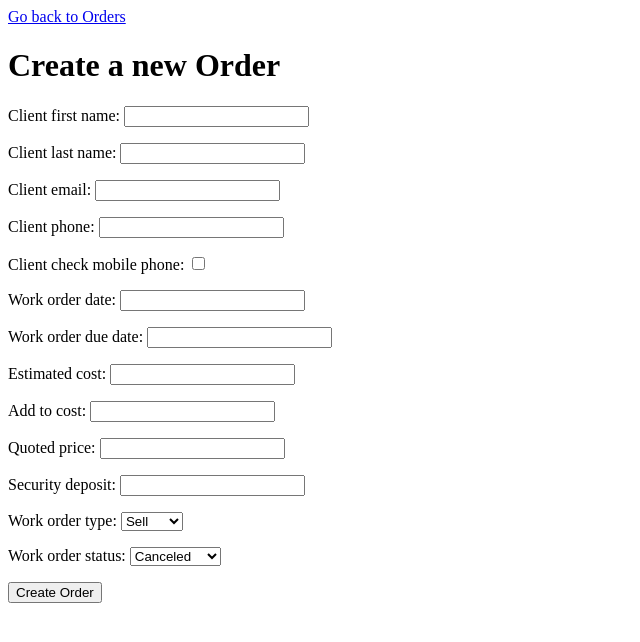
After one commit to RobertMargarian/jeweler_ticket_web_app, a Django app: page /order_create/ in a window 1280 px wide. The commit adds this page. Shown: the top 642 px of the page, without its empty margins (0-640 px from the left). Run offline with Django 4.2, Linux system fonts and the light colour scheme.

Commit message:
fixing views

```diff
--- /dev/null
+++ b/customers/forms.py
@@ -0,0 +1,22 @@
+from django import forms
+from .models import Order, Client
+
+
+class OrderForm(forms.Form):
+    client_first_name = forms.CharField(max_length=100)
+    client_last_name = forms.CharField(max_length=100)
+    client_email = forms.EmailField()
+    client_phone = forms.CharField(max_length=20)
+    client_check_mobile_phone = forms.BooleanField(required=False)
+    work_order_date = forms.DateField()
+    work_order_due_date = forms.DateField()
+    estimated_cost = forms.DecimalField(max_digits=10, decimal_places=2)
+    add_to_cost = forms.DecimalField(max_digits=10, decimal_places=2)
+    quoted_price = forms.DecimalField(max_digits=10, decimal_places=2)
+    security_deposit = forms.DecimalField(max_digits=10, decimal_places=2)
+    work_order_type = forms.ChoiceField(choices=(('Sell','Sell'), ('Repair','Repair'), ('Other', 'Other')))
+    work_order_status = forms.ChoiceField(choices=(('Canceled','Canceled'), ('In Progress','In Progress'), ('Completed', 'Completed')))
+
+
+"""     new_client = forms.BooleanField(required=False)
+    client = forms.ModelChoiceField(queryset=Client.objects.all()) """
--- /dev/null
+++ b/customers/templates/customers/order_create.html
@@ -0,0 +1,18 @@
+<!DOCTYPE html>
+<html>
+<head>
+    <meta charset="utf-8">
+    <meta name="viewport" content="width=device-width, initial-scale=1">
+    <title>Order Details</title>
+</head>
+<body>
+    <a href="/">Go back to Orders</a>
+    </hr>
+    <h1>Create a new Order</h1>
+    <form action="" method="post">
+        {% csrf_token %}
+        {{ form.as_p }}
+        <button type="submit">Create Order</button>
+    </form>
+</body>
+</html>
--- a/customers/templates/customers/order_detail.html
+++ b/customers/templates/customers/order_detail.html
@@ -8,7 +8,7 @@
 <body>
     <a href="/">Go back to Orders</a>
     </hr>
-    <h1>New Work Order (Edit Action)</h1>
+    <h1>Edit Order</h1>
     <div class="order_detail">
         <h2>Customer Information</h2>
         <p>Customer Full Name: {{ client.client_first_name }} {{ client.client_last_name }}</p>
--- a/customers/templates/customers/orders.html
+++ b/customers/templates/customers/orders.html
@@ -7,6 +7,7 @@
 </head>
 <body>
     <h1>Orders page</h1>
+    <a href="/order_create/">Create new order</a>
     {% for orders in orders %}
         <div class="orders">
             #{{ forloop.counter }}|
--- a/customers/urls.py
+++ b/customers/urls.py
@@ -1,9 +1,10 @@
 from django.urls import path
-from .views import orders, order_detail, customers, customer_detail
+from .views import orders, order_detail, customers, customer_detail, order_create
 
 
 urlpatterns = [
     path('', orders),
+    path('order_create/', order_create),
     path('<int:pk>/', order_detail),
     path('customers/', customers),
     path('customers/<int:pk>/', customer_detail)
--- a/customers/views.py
+++ b/customers/views.py
@@ -1,6 +1,7 @@
 from django.shortcuts import render
 from django.http import HttpResponse
 from .models import Company, User, Order, Client, Plan
+from .forms import OrderForm
 
 
 def orders(request):
@@ -27,6 +28,37 @@ def order_detail(request, pk):
     return render(request, "customers/order_detail.html", context)
 
 
+def order_create(request):
+    form = OrderForm()
+    if request.method == "POST":
+        print('Receiving a post request')
+        form = OrderForm(request.POST)
+        if form.is_valid():
+            print('Form is valid')
+            print(form.cleaned_data)
+            Client.objects.create(
+                client_first_name = form.cleaned_data['client_first_name'],
+                client_last_name = form.cleaned_data['client_last_name'],
+                client_email = form.cleaned_data['client_email'],
+                client_phone = form.cleaned_data['client_phone'],
+                client_check_mobile_phone = form.cleaned_data['client_check_mobile_phone']
+            )
+            Order.objects.create(
+                work_order_date = form.cleaned_data['work_order_date'],
+                work_order_due_date = form.cleaned_data['work_order_due_date'],
+                estimated_cost = form.cleaned_data['estimated_cost'],
+                quoted_price = form.cleaned_data['quoted_price'],
+                security_deposit = form.cleaned_data['security_deposit'],
+                work_order_type = form.cleaned_data['work_order_type'],
+                work_order_status = form.cleaned_data['work_order_status']
+            )
+            print('Order has been created')
+    context = {
+        "form": form
+    }
+    return render(request, "customers/order_create.html", context)
+
+
 def customers(request):
     customers = Client.objects.all()
     context = {
```
Also changed, not shown: customers/models.py (+4 -6 lines), customers/migrations/0009_rename_work_order_price_order_estimated_cost.py (added), customers/migrations/0010_client_new_client.py (added).
